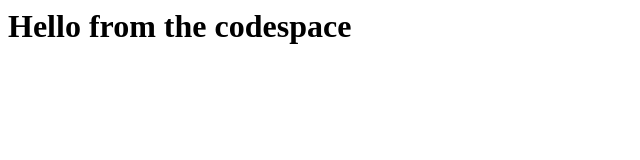
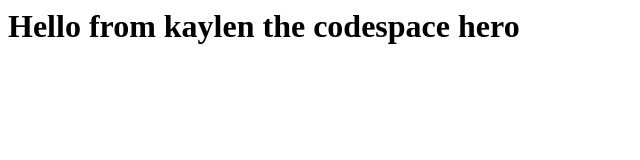
Before and after one commit to Xaidor/skills-code-with-codespaces, a plain HTML site: page index.html in a window 1280 px wide. Shown: the whole page, without its empty margins (0-640 px from the left). Drawn offline with Linux system fonts and the light colour scheme.

Commit message:
added my name

```diff
--- a/index.html
+++ b/index.html
@@ -1,3 +1,3 @@
 <html>
-  <h1>Hello from the codespace</h1>
+  <h1>Hello from kaylen the codespace hero</h1>
 </html>
```
